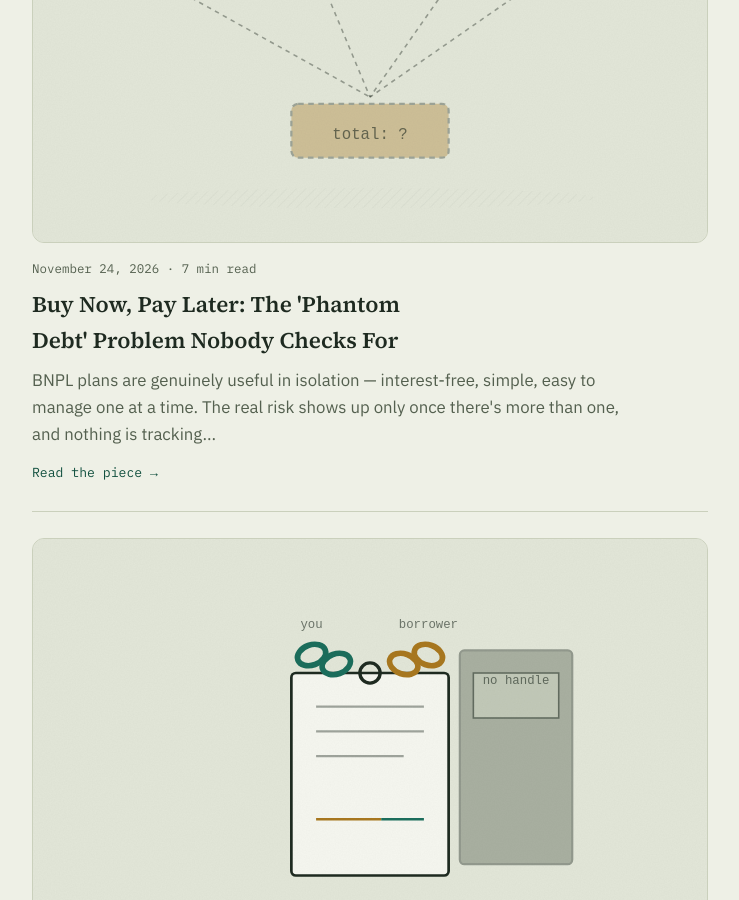
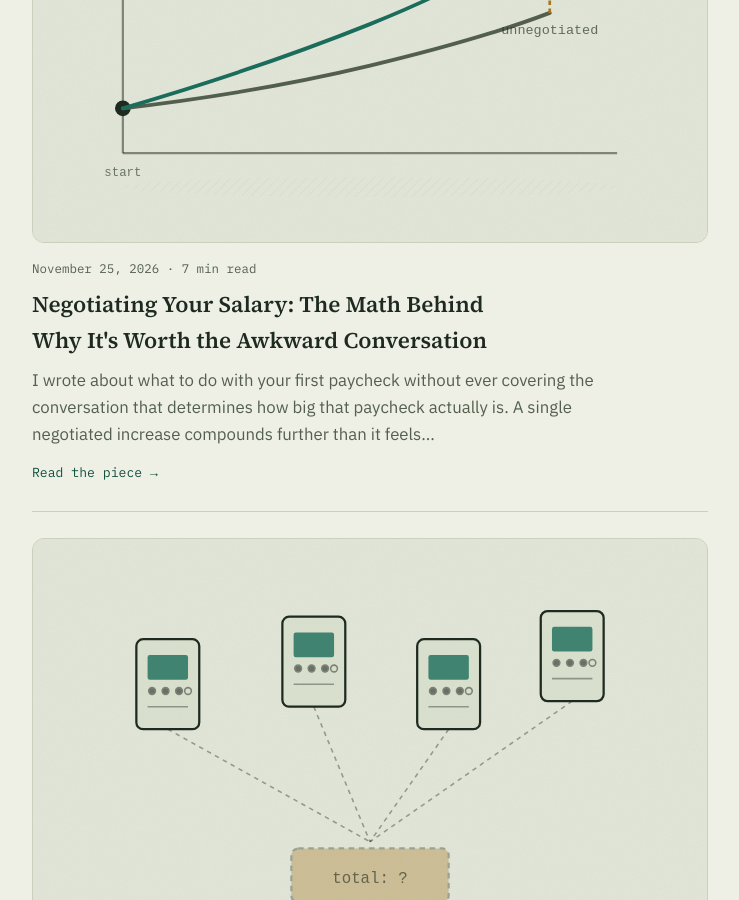
Before and after one commit to KevinKearns1/compound-notes, a Jekyll site: the page built from index.html, in a window 1280 px wide and 900 px high, scrolled down 1359 px. Shown: the whole window, without its empty margins (270-1009 px from the left). Built offline with Jekyll 4.4.1, drawn with Linux system fonts in a browser that asks for light colours; part of the change alters nothing that is shown.

Commit message:
Add post: Negotiating your salary -- the math behind the conversation
Closes the real prerequisite gap behind first-paycheck-what-to-do,
which assumes a salary already exists without ever covering the
conversation that sets it. Verified worked numbers: an $60,000 offer
negotiated to $65,000 (a realistic 8.3% bump), both receiving
identical 3% annual raises for 10 years, produces $57,319 more in
cumulative earnings and an annual gap that grows to ~$6,720/year by
year 10 -- purely because percentage-based raises compound off
whatever base already exists, the same mechanism that makes early
investing powerful, applied to income instead.

Also covers the anchoring effect (letting the other side name a
number first, since negotiation research consistently shows the
first number pulls the final outcome toward it) and notes, with
appropriate hedging, that salary history can anchor across jobs too,
which is why some jurisdictions have banned employers from asking
about it.

Links back to first-paycheck-what-to-do and what-is-compound-interest;
both updated with this post in their own `related:` front matter for
bidirectional discovery.

New cover art (salary-negotiation.svg/.png): two diverging curves
from a shared starting point, labeled "negotiated" and "unnegotiated,"
with a "gap grows" marker -- caught and fixed a label-clipping issue
at the right edge via headless-Chrome preview before shipping.

Verified: clean Jekyll build, zero broken links across all 71
rendered pages.

Co-Authored-By: Claude Sonnet 5 <noreply@anthropic.com>
Claude-Session: https://claude.ai/code/session_01BBVAQBJGK5wp4bPG2d6npL

```diff
--- a/_posts/2026-09-15-first-paycheck-what-to-do.md
+++ b/_posts/2026-09-15-first-paycheck-what-to-do.md
@@ -11,7 +11,7 @@ reading_time: 7
 cover: /assets/images/covers/first-paycheck.svg
 image: /assets/images/covers/first-paycheck.png
 cover_alt: "An envelope with a paycheck splitting into three labeled streams flowing to different destinations, illustrating a paycheck divided by priority"
-related: [401k-employer-match, emergency-fund-how-much, what-is-a-roth-ira, what-is-an-hsa, renters-insurance-explained]
+related: [401k-employer-match, emergency-fund-how-much, what-is-a-roth-ira, what-is-an-hsa, renters-insurance-explained, negotiating-your-salary]
 ---
 
 A first "real" paycheck — the kind with actual room to do something beyond covering bills — dumps a lot of decisions on you at once: save it, invest it, pay off debt, build a cushion, don't forget the employer match. I've written about most of these individually. Here's the order I'd actually put them in, and why the order matters as much as the individual pieces.
--- a/_posts/2026-09-21-what-is-compound-interest.md
+++ b/_posts/2026-09-21-what-is-compound-interest.md
@@ -12,7 +12,7 @@ reading_time: 6
 cover: /assets/images/covers/compound-interest.svg
 image: /assets/images/covers/compound-interest.png
 cover_alt: "A small cluster of coins rolling down a slope, gathering more coins and growing larger with each turn, illustrating how compound interest snowballs over time"
-related: [what-is-an-expense-ratio, dollar-cost-averaging, retirement-savings-by-age, term-vs-whole-life-insurance]
+related: [what-is-an-expense-ratio, dollar-cost-averaging, retirement-savings-by-age, term-vs-whole-life-insurance, negotiating-your-salary]
 ---
 
 I named this entire blog after this concept and have used the word "compound" or "compounds" in nearly every post without ever stopping to explain, mechanically, what it actually means. Overdue to fix.
--- /dev/null
+++ b/_posts/2026-11-25-negotiating-your-salary.md
@@ -0,0 +1,58 @@
+---
+layout: post
+title: "Negotiating Your Salary: The Math Behind Why It's Worth the Awkward Conversation"
+date: 2026-11-25
+description: >-
+  I wrote about what to do with your first paycheck without ever
+  covering the conversation that determines how big that paycheck
+  actually is. A single negotiated increase compounds further than it feels like it should.
+tags: [fundamentals, getting started]
+reading_time: 7
+cover: /assets/images/covers/salary-negotiation.svg
+image: /assets/images/covers/salary-negotiation.png
+cover_alt: "Two paths branching from a single starting salary point, one flat and one angled slightly higher, growing further apart year by year as both rise by the same percentage, illustrating how a single negotiated increase compounds over a career"
+related: [first-paycheck-what-to-do, what-is-compound-interest, 401k-employer-match]
+---
+
+I wrote about [what to do with your first paycheck]({{ '/first-paycheck-what-to-do/' | relative_url }}) without ever covering the conversation that determines how big that paycheck actually is in the first place. A single negotiated increase doesn't just change one number — it compounds further than it feels like it should in the moment.
+
+## The one-sentence version
+
+Negotiating a starting salary even modestly doesn't just raise one paycheck — because most raises are a percentage of an existing base, a single higher starting number compounds through every future raise for the rest of a career, turning one slightly uncomfortable conversation into a gap that grows larger, not smaller, over time.
+
+<!--more-->
+
+## The actual math
+
+Here's an offer of $60,000, negotiated up to $65,000 — a realistic, modest 8.3% increase, nothing dramatic — compared against the unnegotiated offer, both receiving identical 3% annual raises for 10 years:
+
+| | Unnegotiated ($60,000 start) | Negotiated ($65,000 start) |
+|---|---|---|
+| Total earned over 10 years | $687,833 | **$745,152** |
+| Salary in year 10 | $80,635 | **$87,355** |
+
+**The negotiated path earns about $57,300 more over 10 years, and the annual gap has grown to roughly $6,720/year by year 10** — from a single conversation at the very start, worth nothing more than the willingness to ask.
+
+## Why the gap doesn't close on its own
+
+This is the part that makes the math work the way it does: a percentage-based raise applied to a higher starting number is a permanently bigger dollar amount from that point forward, not a one-time difference that evens out. The same mechanism that makes [compound interest]({{ '/what-is-compound-interest/' | relative_url }}) powerful for investments applies here to income itself — a small difference at the start doesn't just persist, it grows, because every later raise is calculated as a percentage of whatever the base already is.
+
+## The anchoring effect worth knowing about
+
+Negotiation research consistently finds that whoever states a number first tends to anchor where the conversation ultimately lands — the first number mentioned pulls the final outcome toward it, even when the other side knows this is happening. The practical implication: when possible, let an employer state a number first rather than volunteering one out of nervousness. When asked directly for a number, having researched a specific, defensible range beforehand (public salary data for the role, level, and location) gives something concrete to anchor around, instead of guessing low out of a fear of seeming unreasonable.
+
+## It doesn't stay contained to one job, either
+
+A starting salary often becomes the reference point for the next raise, the next internal promotion, and sometimes even what a future employer offers — some jurisdictions have specifically banned employers from asking about salary history precisely because of how this compounding effect can lock in an early lowball offer across an entire career, not just one job. Where that protection doesn't apply, the same logic from the math above still holds: an early number has more downstream reach than it appears to in the moment it's being negotiated.
+
+## Negotiating isn't a hostile act — it's an expected part of hiring
+
+Most initial offers have room built into them specifically because some amount of negotiation is a normal, expected part of the process from the employer's side as well — companies routinely budget for it. Asking isn't an accusation that the first offer was unfair; it's a standard step most hiring processes are already designed to accommodate.
+
+## The actual ask
+
+Research a specific market range before the conversation rather than negotiating from a guess, and ask directly and plainly — something as simple as "based on [specific data point], is there room to go to $X?" accomplishes most of what a negotiation conversation needs to accomplish, without requiring an adversarial tone or extensive preparation beyond knowing the actual number worth asking for.
+
+## The takeaway
+
+A single negotiated salary increase feels like it only affects one job offer, but the math says otherwise — percentage-based raises compound a small starting gap into a large one over a career, the same mechanism that makes early investing so powerful applied to income instead. The conversation feels like the hard part. The math says it's the cheap part, relative to what staying quiet actually costs over time.
```
Also changed, not shown: assets/images/covers/salary-negotiation.png (added), assets/images/covers/salary-negotiation.svg (added).
